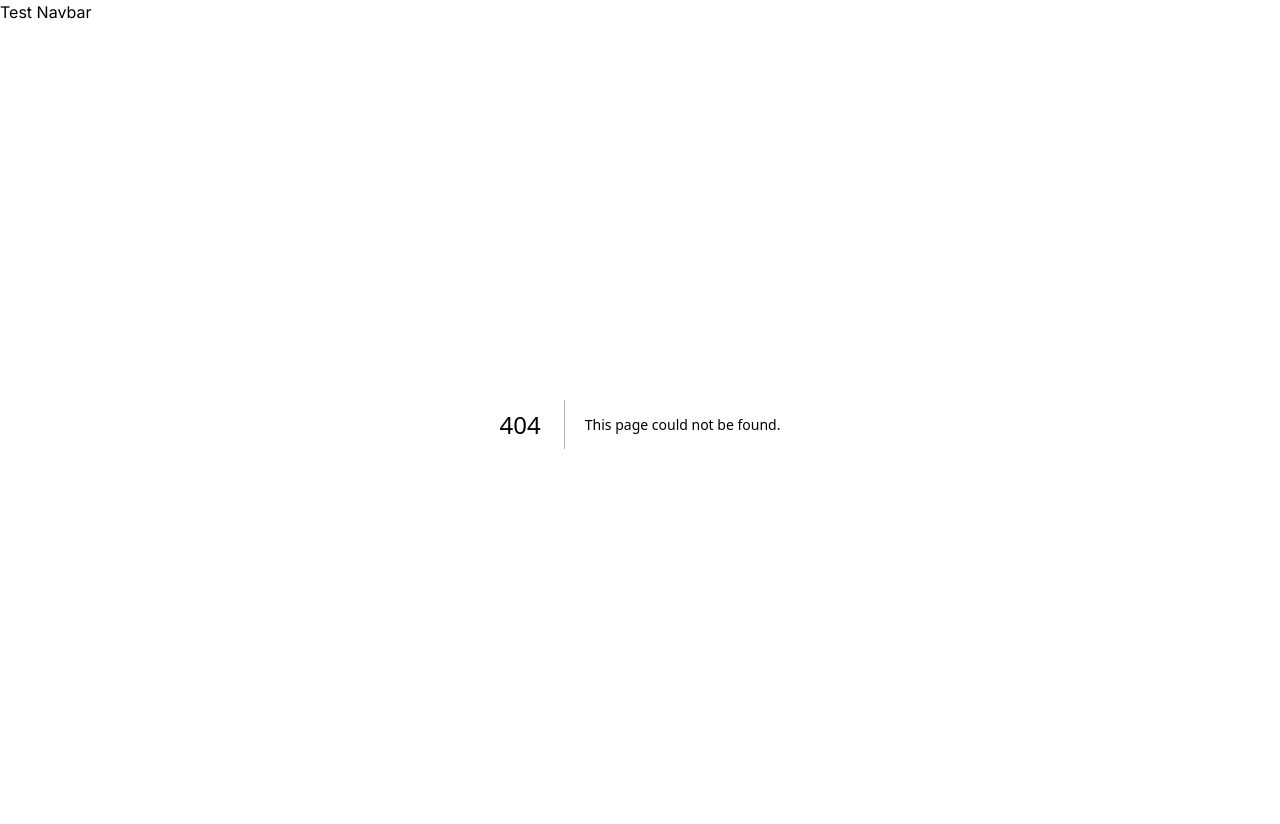
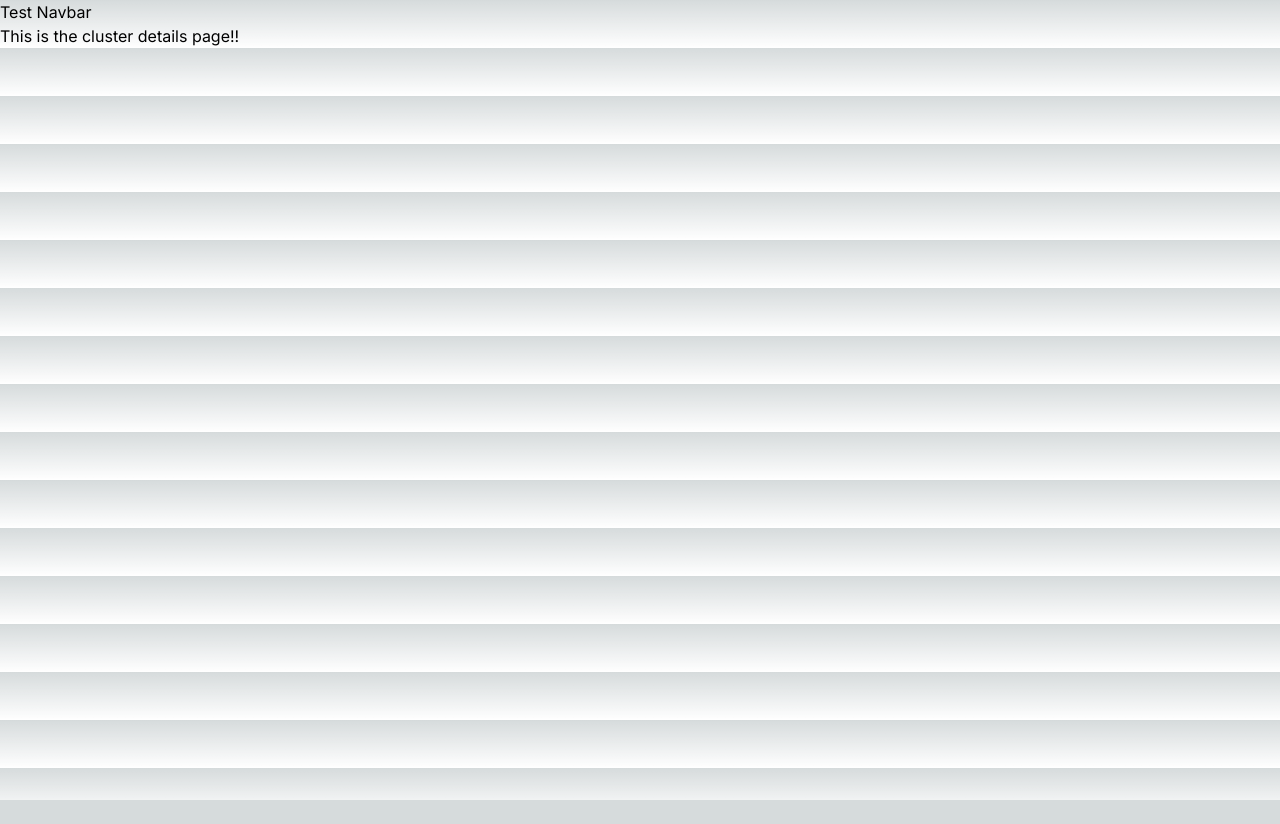
Before and after one commit to oslabs-beta/TimeKube, a Next.js app: page /cluster_details in a window 1280 px wide. Before the commit this address had no page. After the commit the page ends 800 px from the top, so only its background shows below. Built offline with nearby package versions, Linux system fonts and the light colour scheme.

Commit message:
Update the cluster with <Link/>

```diff
--- a/src/app/active_clusters/cluster.tsx
+++ b/src/app/active_clusters/cluster.tsx
@@ -1,5 +1,6 @@
 "use client"
 
+import Link from 'next/link';
 import { MouseEventHandler } from "react";
 
 type ClusterProp = {
@@ -9,7 +10,7 @@ type ClusterProp = {
 
 export default function Cluster(props: ClusterProp) {
     const handleViewBtnCLicked = () => {
-        alert('View btn clicked!')
+        console.log('View btn clicked!');
     }
     return (
         <div className="activeCluster">
@@ -17,7 +18,9 @@ export default function Cluster(props: ClusterProp) {
                 {props.text}
             </div>
             <div>
-                <button onClick={handleViewBtnCLicked}>View</button>
+                <button onClick={handleViewBtnCLicked}>
+                    <Link href="../cluster_details/">View</Link>
+                </button>
             </div>
         </div>
     )
--- /dev/null
+++ b/src/app/cluster_details/page.tsx
@@ -0,0 +1,13 @@
+"use client"
+
+import { NextPage } from 'next';
+
+const Page: NextPage = () => {
+    return (
+      <div className="grid grid-cols-4 gap-4">
+        <h1>This is the cluster details page!!</h1>
+      </div>
+    );
+  };
+
+export default Page;
```
